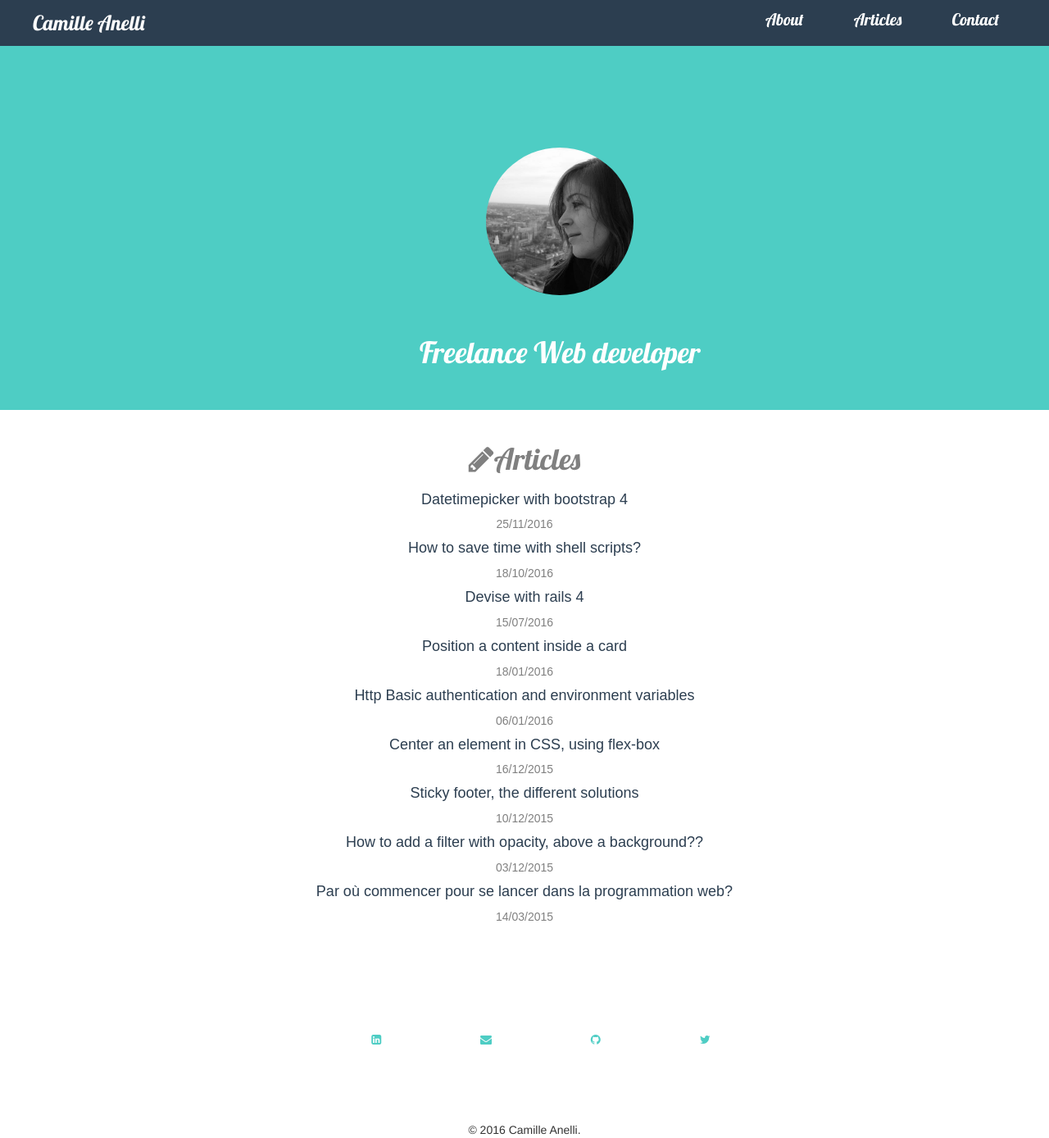
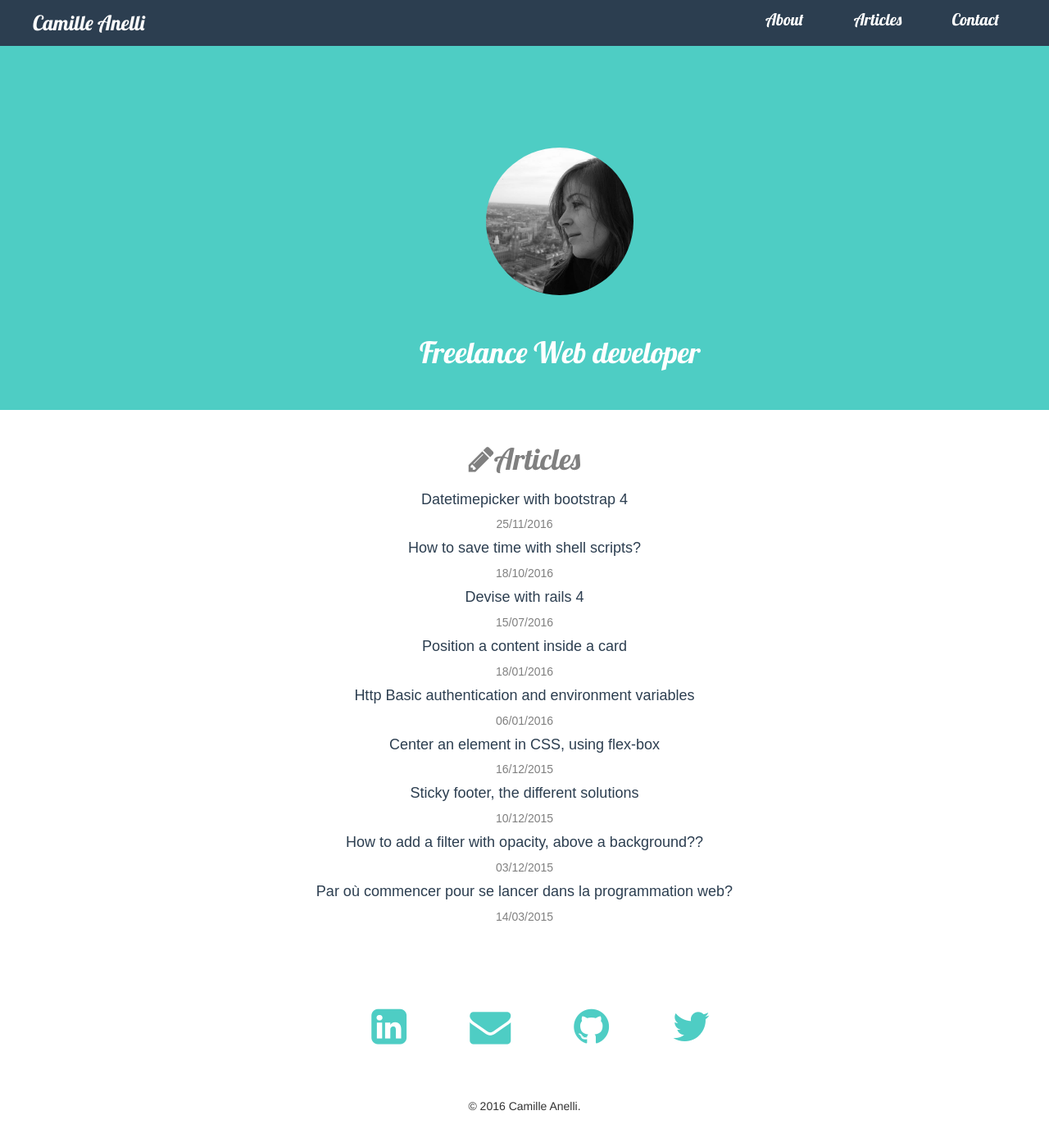
Before and after one commit to camilleanelli/camilleanelli.github.io, a Jekyll site: the page built from index.html, in a window 1280 px wide and 1388 px high. Shown: the whole window at 82% size. Built offline with Jekyll 4.4.1, drawn with Linux system fonts in a browser that asks for light colours; nearby versions of some CDN libraries.

Commit message:
fix footer in index

```diff
--- a/assets/css/blog.css
+++ b/assets/css/blog.css
@@ -168,9 +168,11 @@
 #footer {
   display: flex;
   width: auto;
-  height: 200px;
+  padding-top: 50px;
+  padding-bottom: 50px;
   flex-direction: row;
   flex-wrap: wrap;
+  font-size: 50px;
    }
 
 #footer-articles {
```
